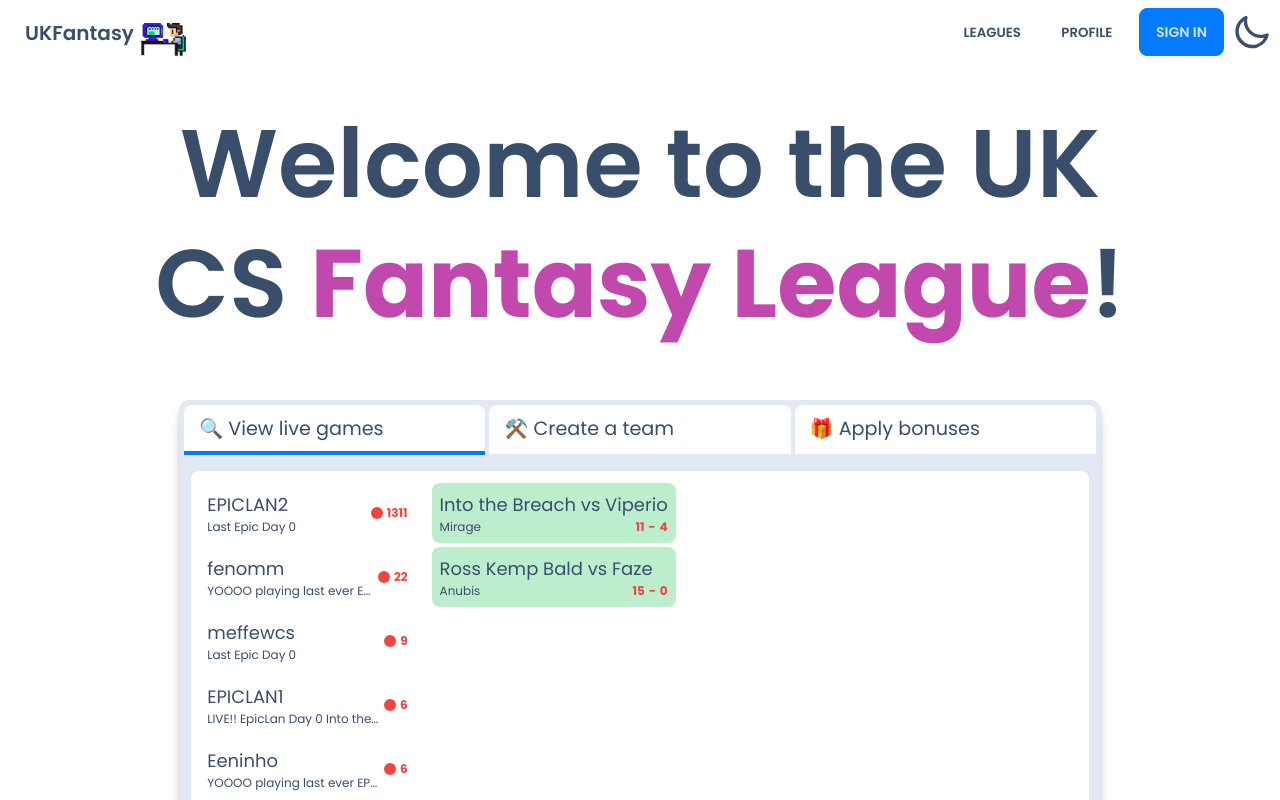
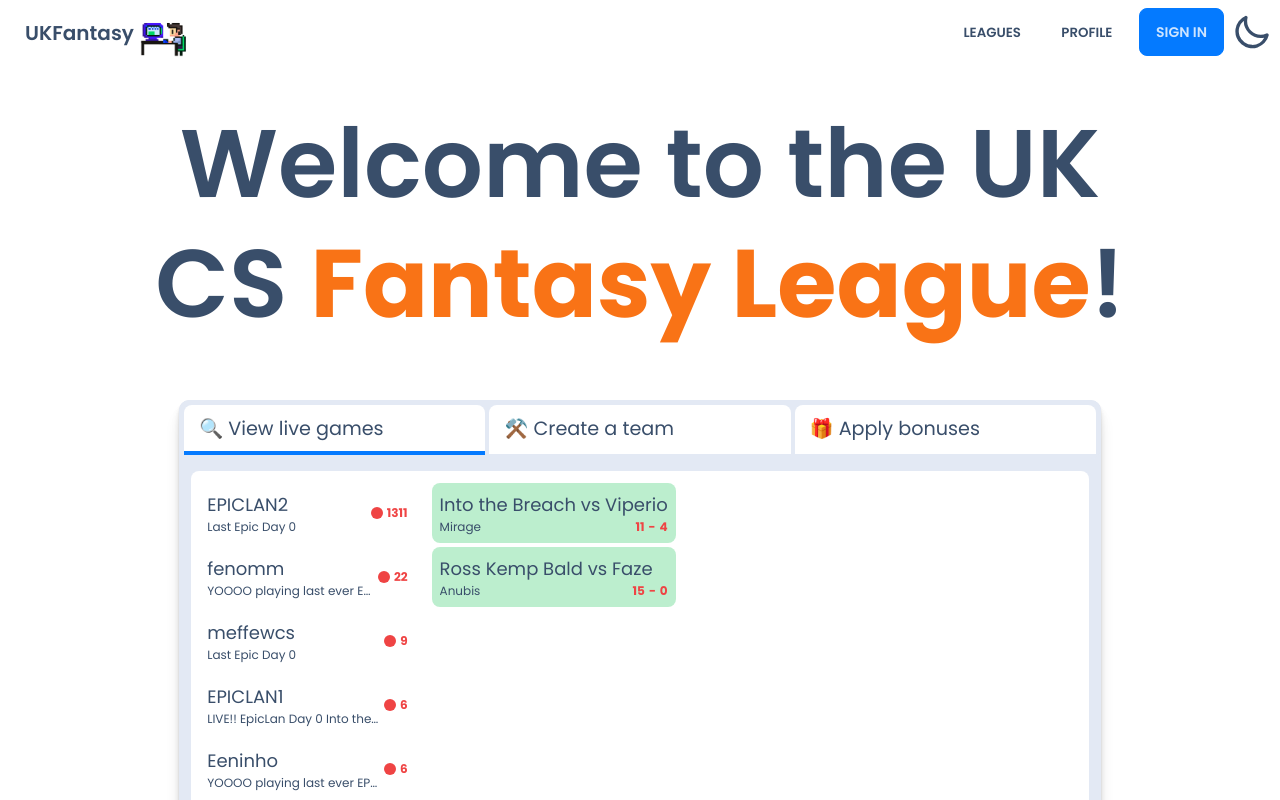
Before and after one commit to FlynnFc/UKFantasy, a Next.js app: page / in a window 1280 px wide. Shown: the top 800 px of the page. Built offline with nearby package versions, Linux system fonts and the light colour scheme; no server answers.

Commit message:
Update index.tsx

```diff
--- a/src/pages/index.tsx
+++ b/src/pages/index.tsx
@@ -28,7 +28,7 @@ const Home: NextPage = () => {
             className="my-2 w-5/6 text-center text-2xl font-semibold md:text-4xl xl:text-[6rem] xl:leading-tight"
           >
             Welcome to the UK CS{" "}
-            <span className="font-bold text-accent"> Fantasy League</span>!
+            <span className="font-bold text-orange-500"> Fantasy League</span>!
           </motion.h1>
           <section>
             <SiteShowcase />
```
